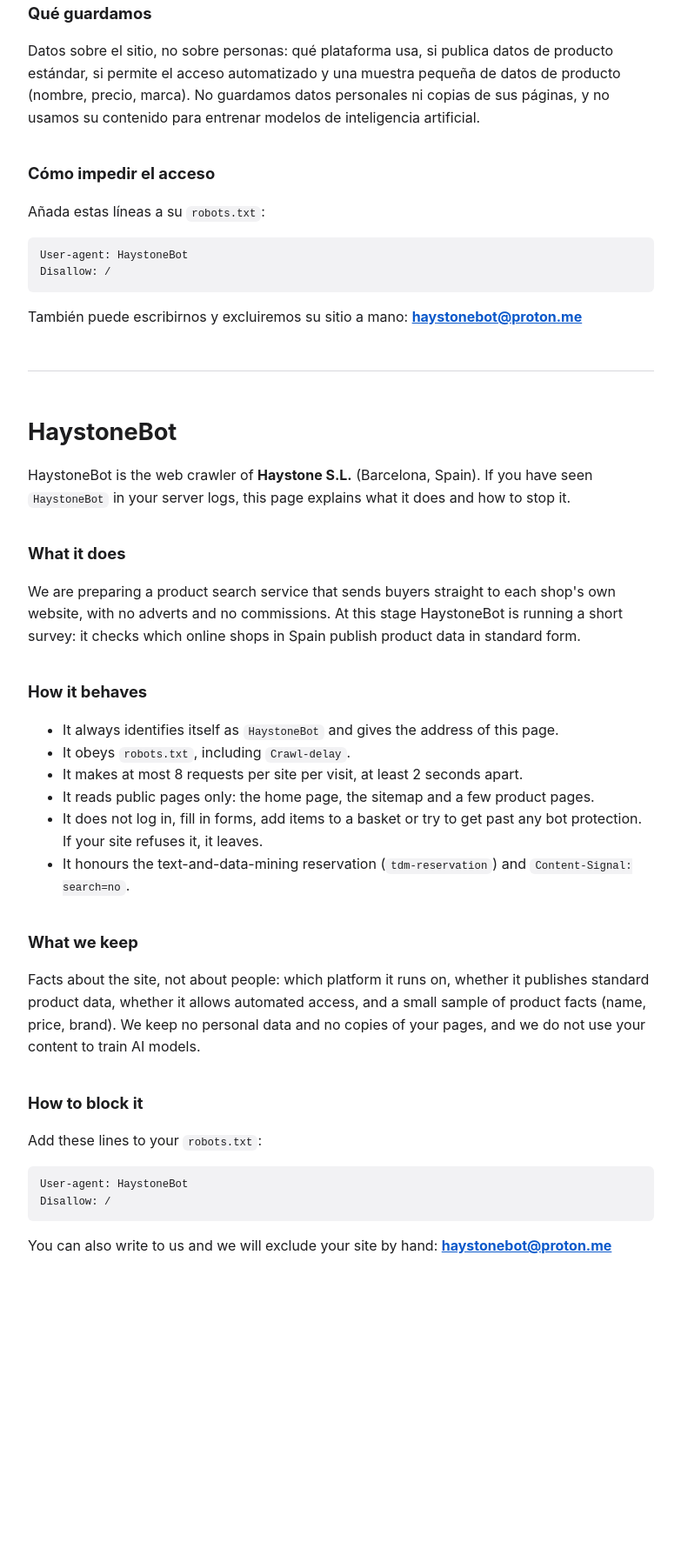
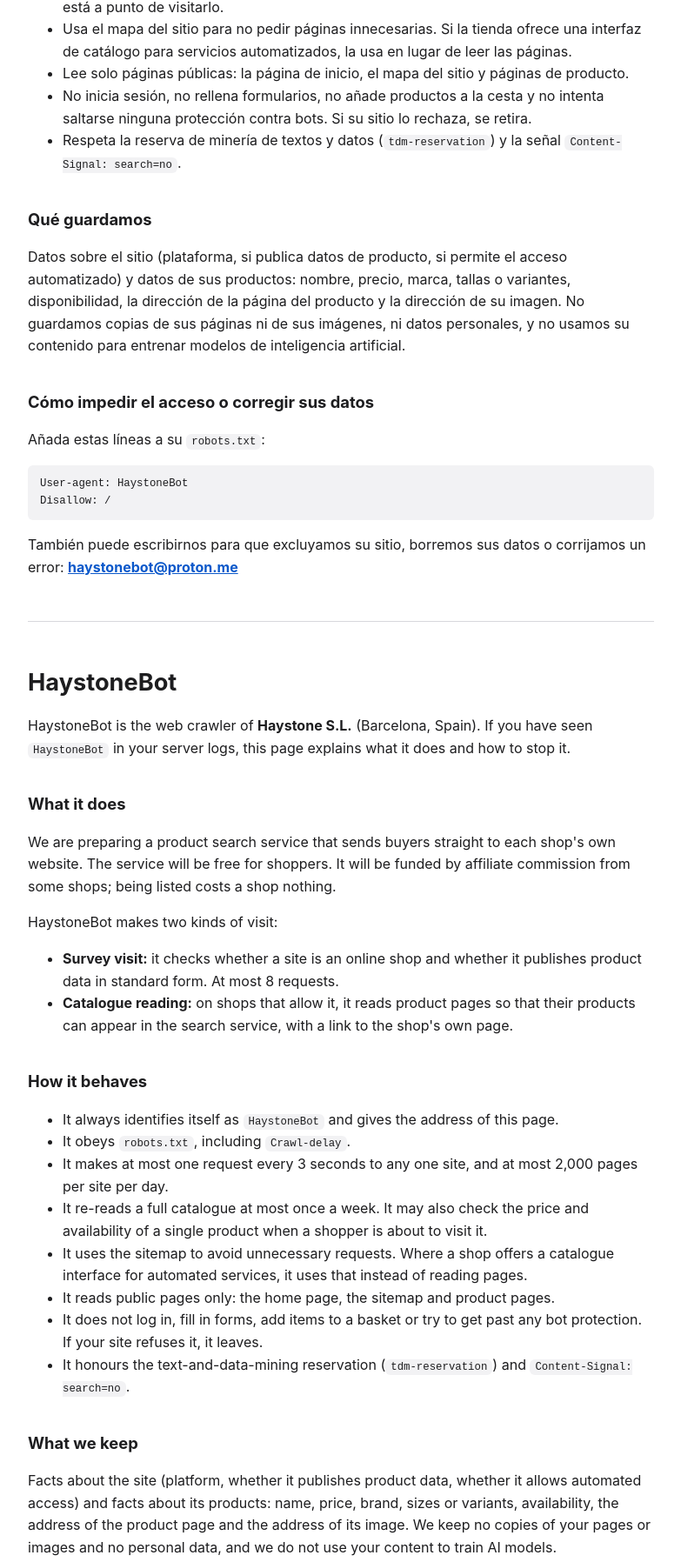
Before and after one commit to haystonebot/haystonebot.github.io, a plain HTML site: page index.html in a window 1280 px wide. Shown: the part 760-2556 px from the top of the page at 87% size, without its empty margins (248-1031 px from the left). Before the commit the page ends 2286 px from the top, so only its background shows below. Drawn offline with Linux system fonts and the light colour scheme.

Commit message:
Add files via upload

```diff
--- a/index.html
+++ b/index.html
@@ -20,22 +20,33 @@
 <body>
 
 <h1>HaystoneBot</h1>
-<p class="note">Español · <a href="#english">English below</a></p>
+<p class="note">Español · <a href="#english">English below</a> · Actualizado / updated: 25-11-2026</p>
 
 <p>HaystoneBot es el rastreador web de <strong>Haystone S.L.</strong> (Barcelona, España). Si ha visto
 <code>HaystoneBot</code> en los registros de su servidor, esta página explica qué hace y cómo impedirlo.</p>
 
 <h2>Qué hace</h2>
-<p>Estamos preparando un buscador de productos que envía a los compradores directamente a la web de cada tienda,
-sin anuncios y sin comisiones. En esta fase HaystoneBot hace un estudio breve: comprueba qué tiendas en línea
-de España publican datos de producto en formato estándar.</p>
+<p>Estamos preparando un buscador de productos que envía a los compradores directamente a la web de cada tienda.
+El servicio será gratuito para los compradores. Se financiará con comisiones de afiliación de algunas tiendas;
+aparecer en él no cuesta nada a ninguna tienda.</p>
+<p>HaystoneBot hace dos tipos de visita:</p>
+<ul>
+  <li><strong>Visita de reconocimiento:</strong> comprueba si un sitio es una tienda en línea y si publica datos de
+      producto en formato estándar. Como máximo 8 peticiones.</li>
+  <li><strong>Lectura del catálogo:</strong> en las tiendas que lo permiten, lee las páginas de producto para
+      mostrar sus productos en el buscador, con un enlace a la página de la tienda.</li>
+</ul>
 
 <h2>Cómo se comporta</h2>
 <ul>
   <li>Se identifica siempre con el nombre <code>HaystoneBot</code> y la dirección de esta página.</li>
   <li>Respeta <code>robots.txt</code>, incluido <code>Crawl-delay</code>.</li>
-  <li>Hace como máximo 8 peticiones por sitio en cada visita, con al menos 2 segundos entre ellas.</li>
-  <li>Lee solo páginas públicas: la página de inicio, el mapa del sitio y unas pocas páginas de producto.</li>
+  <li>Hace como máximo una petición cada 3 segundos a un mismo sitio, y como máximo 2.000 páginas por sitio y día.</li>
+  <li>Vuelve a leer un catálogo completo como máximo una vez por semana. Además, puede comprobar el precio y la
+      disponibilidad de un producto concreto cuando un comprador está a punto de visitarlo.</li>
+  <li>Usa el mapa del sitio para no pedir páginas innecesarias. Si la tienda ofrece una interfaz de catálogo para
+      servicios automatizados, la usa en lugar de leer las páginas.</li>
+  <li>Lee solo páginas públicas: la página de inicio, el mapa del sitio y páginas de producto.</li>
   <li>No inicia sesión, no rellena formularios, no añade productos a la cesta y no intenta saltarse
       ninguna protección contra bots. Si su sitio lo rechaza, se retira.</li>
   <li>Respeta la reserva de minería de textos y datos (<code>tdm-reservation</code>) y la señal
@@ -43,15 +54,17 @@ de España publican datos de producto en formato estándar.</p>
 </ul>
 
 <h2>Qué guardamos</h2>
-<p>Datos sobre el sitio, no sobre personas: qué plataforma usa, si publica datos de producto estándar, si
-permite el acceso automatizado y una muestra pequeña de datos de producto (nombre, precio, marca). No guardamos datos personales ni copias de sus páginas, y no usamos
-su contenido para entrenar modelos de inteligencia artificial.</p>
+<p>Datos sobre el sitio (plataforma, si publica datos de producto, si permite el acceso automatizado) y datos de
+sus productos: nombre, precio, marca, tallas o variantes, disponibilidad, la dirección de la página del producto
+y la dirección de su imagen. No guardamos copias de sus páginas ni de sus imágenes, ni datos personales, y no
+usamos su contenido para entrenar modelos de inteligencia artificial.</p>
 
-<h2>Cómo impedir el acceso</h2>
+<h2>Cómo impedir el acceso o corregir sus datos</h2>
 <p>Añada estas líneas a su <code>robots.txt</code>:</p>
 <pre>User-agent: HaystoneBot
 Disallow: /</pre>
-<p>También puede escribirnos y excluiremos su sitio a mano: <strong><a href="mailto:haystonebot@proton.me">haystonebot@proton.me</a></strong></p>
+<p>También puede escribirnos para que excluyamos su sitio, borremos sus datos o corrijamos un error:
+<strong><a href="mailto:haystonebot@proton.me">haystonebot@proton.me</a></strong></p>
 
 <hr>
 
@@ -61,16 +74,27 @@ Disallow: /</pre>
 <code>HaystoneBot</code> in your server logs, this page explains what it does and how to stop it.</p>
 
 <h2>What it does</h2>
-<p>We are preparing a product search service that sends buyers straight to each shop's own website, with no
-adverts and no commissions. At this stage HaystoneBot is running a short survey: it checks which online shops
-in Spain publish product data in standard form.</p>
+<p>We are preparing a product search service that sends buyers straight to each shop's own website. The service
+will be free for shoppers. It will be funded by affiliate commission from some shops; being listed costs a shop
+nothing.</p>
+<p>HaystoneBot makes two kinds of visit:</p>
+<ul>
+  <li><strong>Survey visit:</strong> it checks whether a site is an online shop and whether it publishes product
+      data in standard form. At most 8 requests.</li>
+  <li><strong>Catalogue reading:</strong> on shops that allow it, it reads product pages so that their products
+      can appear in the search service, with a link to the shop's own page.</li>
+</ul>
 
 <h2>How it behaves</h2>
 <ul>
   <li>It always identifies itself as <code>HaystoneBot</code> and gives the address of this page.</li>
   <li>It obeys <code>robots.txt</code>, including <code>Crawl-delay</code>.</li>
-  <li>It makes at most 8 requests per site per visit, at least 2 seconds apart.</li>
-  <li>It reads public pages only: the home page, the sitemap and a few product pages.</li>
+  <li>It makes at most one request every 3 seconds to any one site, and at most 2,000 pages per site per day.</li>
+  <li>It re-reads a full catalogue at most once a week. It may also check the price and availability of a single
+      product when a shopper is about to visit it.</li>
+  <li>It uses the sitemap to avoid unnecessary requests. Where a shop offers a catalogue interface for automated
+      services, it uses that instead of reading pages.</li>
+  <li>It reads public pages only: the home page, the sitemap and product pages.</li>
   <li>It does not log in, fill in forms, add items to a basket or try to get past any bot protection.
       If your site refuses it, it leaves.</li>
   <li>It honours the text-and-data-mining reservation (<code>tdm-reservation</code>) and
@@ -78,15 +102,17 @@ in Spain publish product data in standard form.</p>
 </ul>
 
 <h2>What we keep</h2>
-<p>Facts about the site, not about people: which platform it runs on, whether it publishes standard product
-data, whether it allows automated access, and a small sample of product facts (name, price, brand). We keep no personal data and no copies of your pages, and we do
-not use your content to train AI models.</p>
+<p>Facts about the site (platform, whether it publishes product data, whether it allows automated access) and
+facts about its products: name, price, brand, sizes or variants, availability, the address of the product page
+and the address of its image. We keep no copies of your pages or images and no personal data, and we do not use
+your content to train AI models.</p>
 
-<h2>How to block it</h2>
+<h2>How to block it or correct your data</h2>
 <p>Add these lines to your <code>robots.txt</code>:</p>
 <pre>User-agent: HaystoneBot
 Disallow: /</pre>
-<p>You can also write to us and we will exclude your site by hand: <strong><a href="mailto:haystonebot@proton.me">haystonebot@proton.me</a></strong></p>
+<p>You can also write to us to have your site excluded, your data deleted or an error corrected:
+<strong><a href="mailto:haystonebot@proton.me">haystonebot@proton.me</a></strong></p>
 
 </body>
 </html>
```
